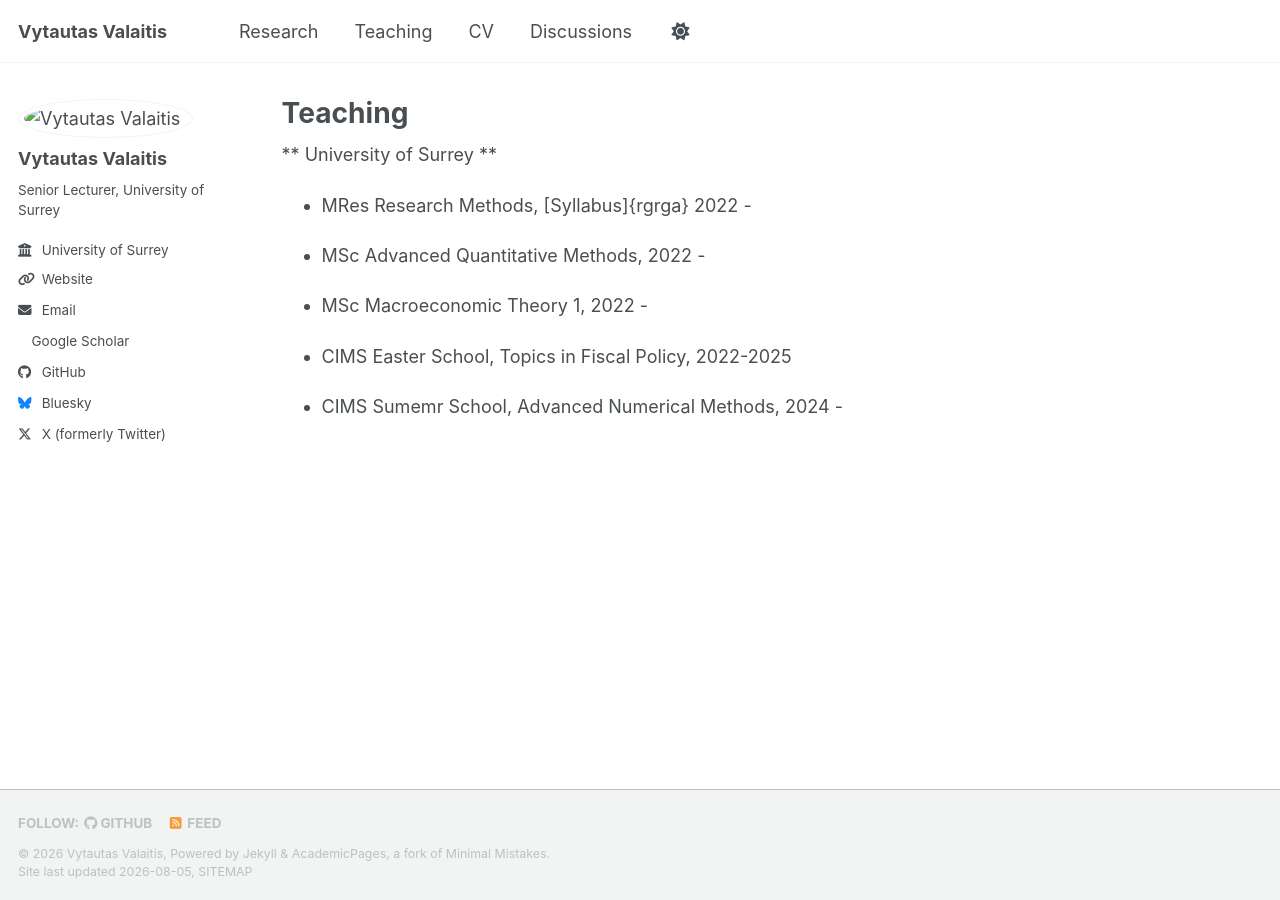
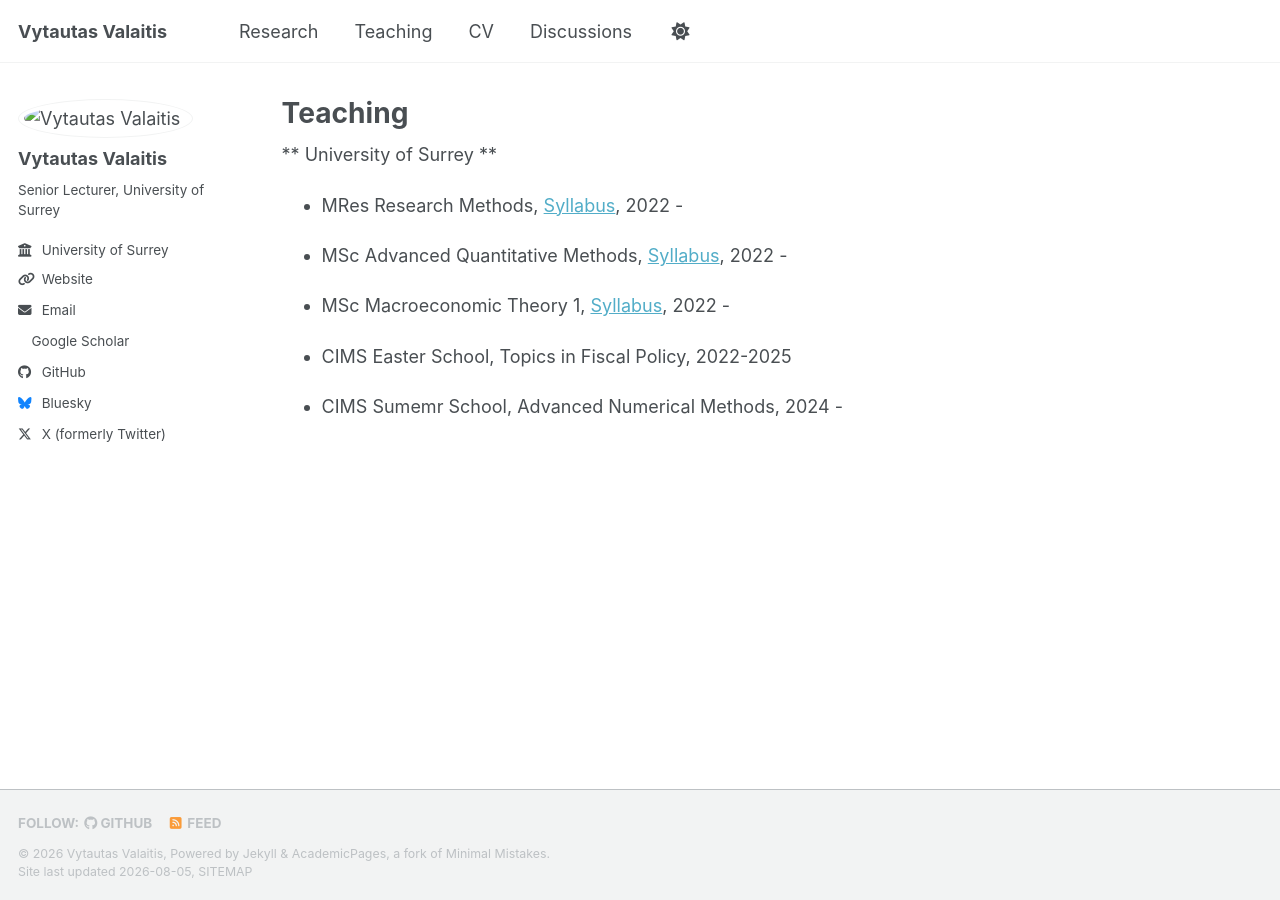
Before and after one commit to VytautasValaitis/VytautasValaitis.github.io, a Jekyll site: the page built from _pages/Teaching.md, in a window 1280 px wide. Built offline with Jekyll 4.4.1, drawn with Linux system fonts in a browser that asks for light colours; a style sheet for code colours, icons or effects is not loaded.

Commit message:
Fix syllabus links in Teaching.md
Updated syllabus links for various courses.

```diff
--- a/_pages/Teaching.md
+++ b/_pages/Teaching.md
@@ -6,11 +6,11 @@ author_profile: true
 
 ** University of Surrey **
 
-* MRes Research Methods, [Syllabus]{rgrga} 2022 -
+* MRes Research Methods, [Syllabus](/files/Syllabi/Sylabus_ECOM067.pdf), 2022 -
 
-* MSc Advanced Quantitative Methods, 2022 -
+* MSc Advanced Quantitative Methods, [Syllabus](/files/Syllabi/Sylabus_ECOM077.pdf), 2022 -
 
-* MSc Macroeconomic Theory 1, 2022 -
+* MSc Macroeconomic Theory 1, [Syllabus](/files/Syllabi/Sylabus_ECOM021.pdf), 2022 -
 
 * CIMS Easter School, Topics in Fiscal Policy, 2022-2025
 
```
